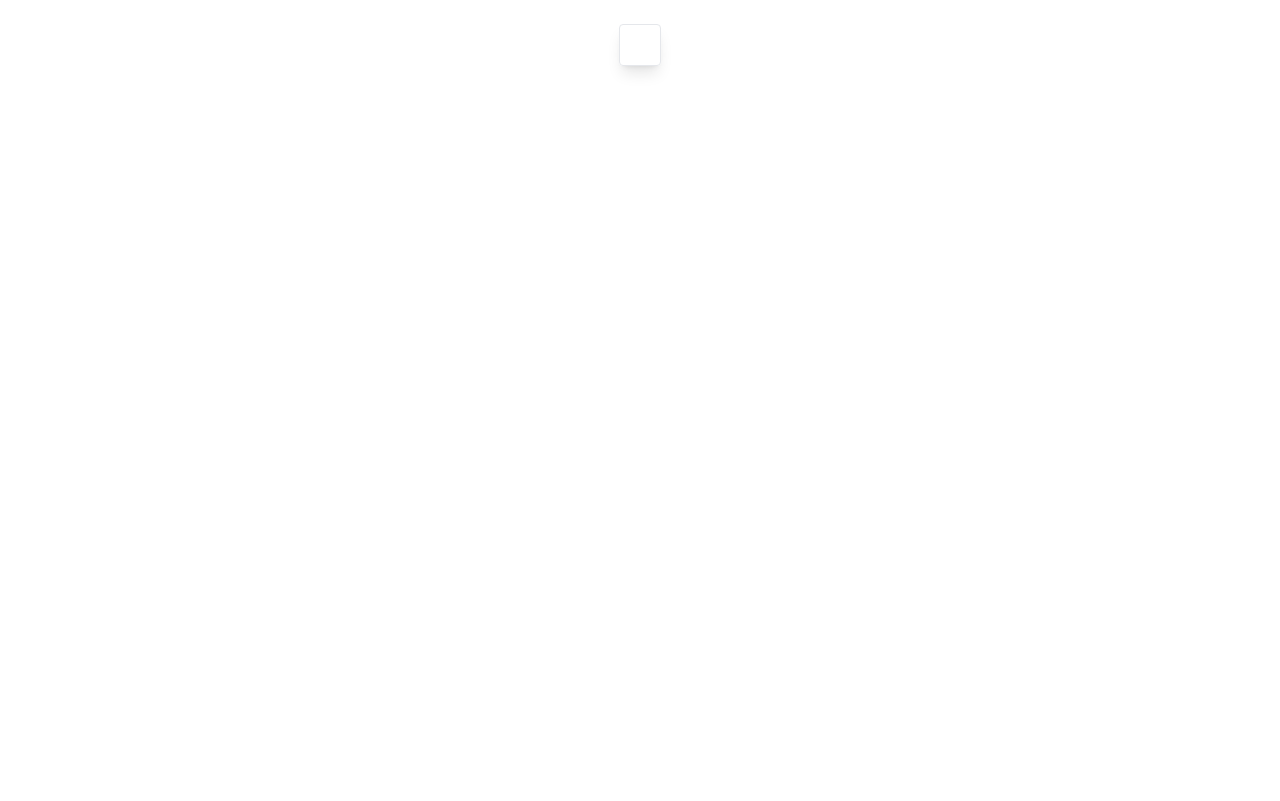
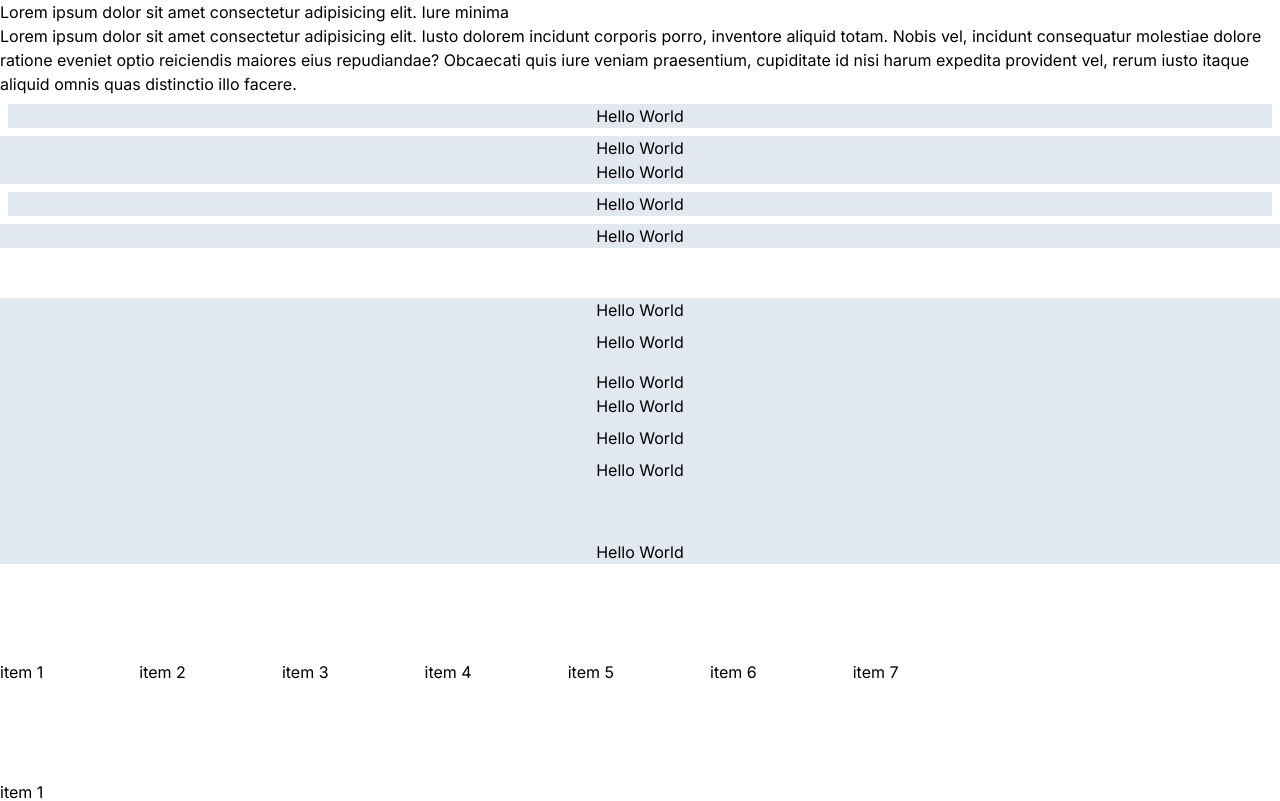
Before and after one commit to UsamaBhakrani/tailwind-nextjs-ts, a Next.js app: page / in a window 1280 px wide. Shown: the top 801 px of the page. Built offline with nearby package versions, Linux system fonts and the light colour scheme.

Commit message:
typography

```diff
--- a/src/app/page.tsx
+++ b/src/app/page.tsx
@@ -1,5 +1,76 @@
 export default function HomePage() {
   return (
-    <div className="flex align-center flex-col max-w-max mx-auto mt-6 border rounded shadow-lg p-5"></div>
+    <div className="container mx-auto">
+      <article>
+        <h1>
+          Lorem ipsum dolor sit amet consectetur adipisicing elit. Iure minima
+        </h1>
+        <p>
+          Lorem ipsum dolor sit amet consectetur adipisicing elit. Iusto dolorem
+          incidunt corporis porro, inventore aliquid totam. Nobis vel, incidunt
+          consequatur molestiae dolore ratione eveniet optio reiciendis maiores
+          eius repudiandae? Obcaecati quis iure veniam praesentium, cupiditate
+          id nisi harum expedita provident vel, rerum iusto itaque aliquid omnis
+          quas distinctio illo facere.
+        </p>
+        <div className="bg-slate-200 m-2 flex justify-center">Hello World</div>
+        <div className="bg-slate-200 mt-2 flex justify-center">Hello World</div>
+        <div className="bg-slate-200 mb-2 flex justify-center">Hello World</div>
+        <div className="bg-slate-200 mx-2 flex justify-center">Hello World</div>
+        <div className="bg-slate-200 my-2 flex justify-center">Hello World</div>
+        <div className="bg-slate-200 mt-[50px] flex justify-center">
+          Hello World
+        </div>
+
+        <div className="bg-slate-200 p-2 flex justify-center">Hello World</div>
+        <div className="bg-slate-200 pt-2 flex justify-center">Hello World</div>
+        <div className="bg-slate-200 pb-2 flex justify-center">Hello World</div>
+        <div className="bg-slate-200 px-2 flex justify-center">Hello World</div>
+        <div className="bg-slate-200 py-2 flex justify-center">Hello World</div>
+        <div className="bg-slate-200 pt-[50px] flex justify-center">
+          Hello World
+        </div>
+        <div className="flex mt-24 space-x-24">
+          <div>item 1</div>
+          <div>item 2</div>
+          <div>item 3</div>
+          <div>item 4</div>
+          <div>item 5</div>
+          <div>item 6</div>
+          <div>item 7</div>
+        </div>
+        <div className="flex flex-col mt-24 space-y-24">
+          <div>item 1</div>
+          <div>item 2</div>
+          <div>item 3</div>
+          <div>item 4</div>
+          <div>item 5</div>
+          <div>item 6</div>
+          <div>item 7</div>
+        </div>
+        <div className="font-sans">Tailwind is Awesome</div>
+        <div className="font-serif">Tailwind is Awesome</div>
+        <div className="font-mono">Tailwind is Awesome</div>
+        <div className="font-sans">Tailwind is Awesome</div>
+        <div className="font-sans text-xs">Tailwind is Awesome</div>
+        <div className="font-serif text-xl">Tailwind is Awesome</div>
+        <div className="font-mono text-2xl">Tailwind is Awesome</div>
+        <div className="font-sans text-9xl">Tailwind is Awesome</div>
+        <div className="tracking-tight">Tailwind is Awesome</div>
+        <div className="tracking-widest">Tailwind is Awesome</div>
+        <div className="text-left">Tailwind is Awesome</div>
+        <div className="text-right">Tailwind is Awesome</div>
+        <div className="text-center">Tailwind is Awesome</div>
+        <div className="underline decoration-4">Tailwind</div>
+        <p className="uppercase">
+          Lorem ipsum dolor sit amet consectetur adipisicing elit. Quis ducimus
+          culpa a necessitatibus quam fugit. Enim consequatur est consequuntur
+          quas, ducimus nihil animi aut quidem quia debitis natus! Et numquam
+          placeat fugiat recusandae, corrupti molestiae rerum magnam nostrum,
+          neque aut accusamus vitae nulla voluptatum omnis, voluptatem amet
+          consequuntur illo quam!
+        </p>
+      </article>
+    </div>
   );
 }
--- a/tailwind.config.ts
+++ b/tailwind.config.ts
@@ -7,7 +7,12 @@ const config: Config = {
     "./src/app/**/*.{js,ts,jsx,tsx,mdx}",
   ],
   theme: {
-    extend: {},
+    extend: {
+      fontFamily: {
+        sans: ["Graphik", "sans-serif"],
+        serif: ["Merriweather", "serif"],
+      },
+    },
   },
   plugins: [],
 };
```
